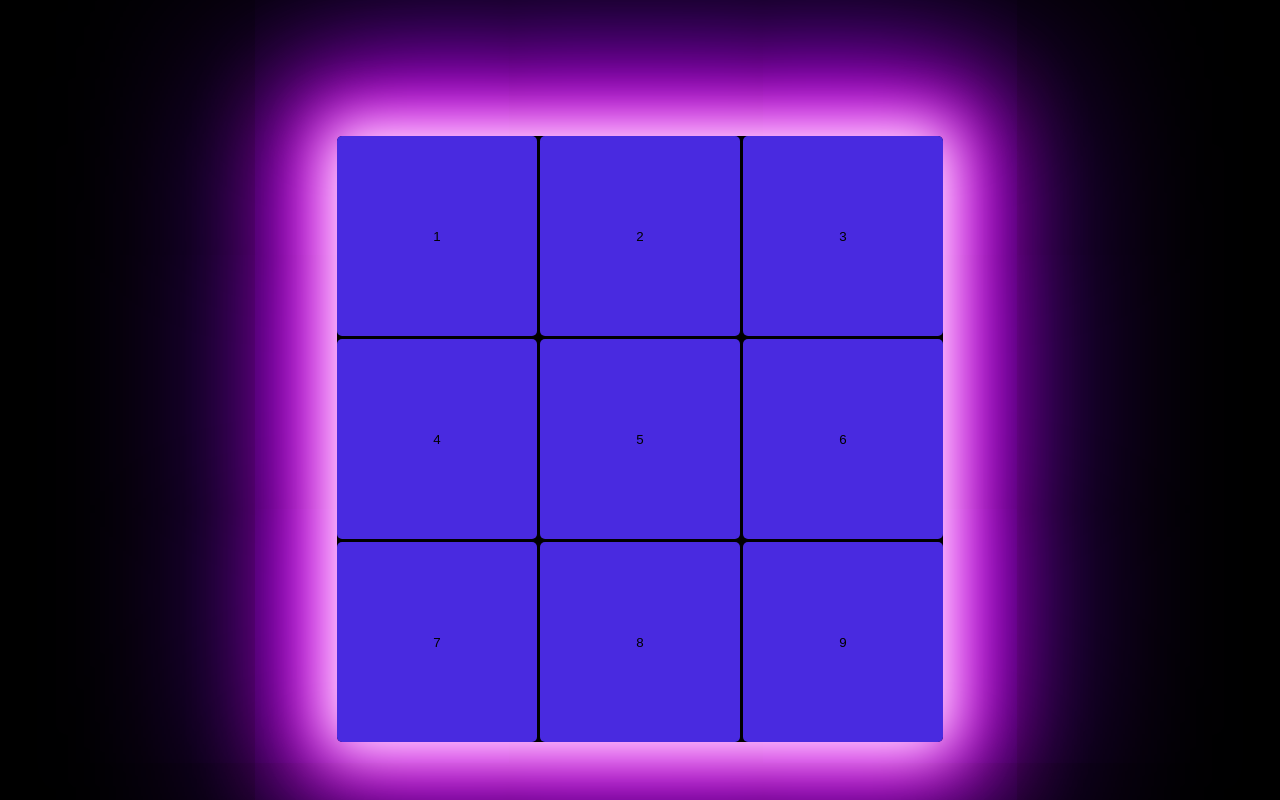
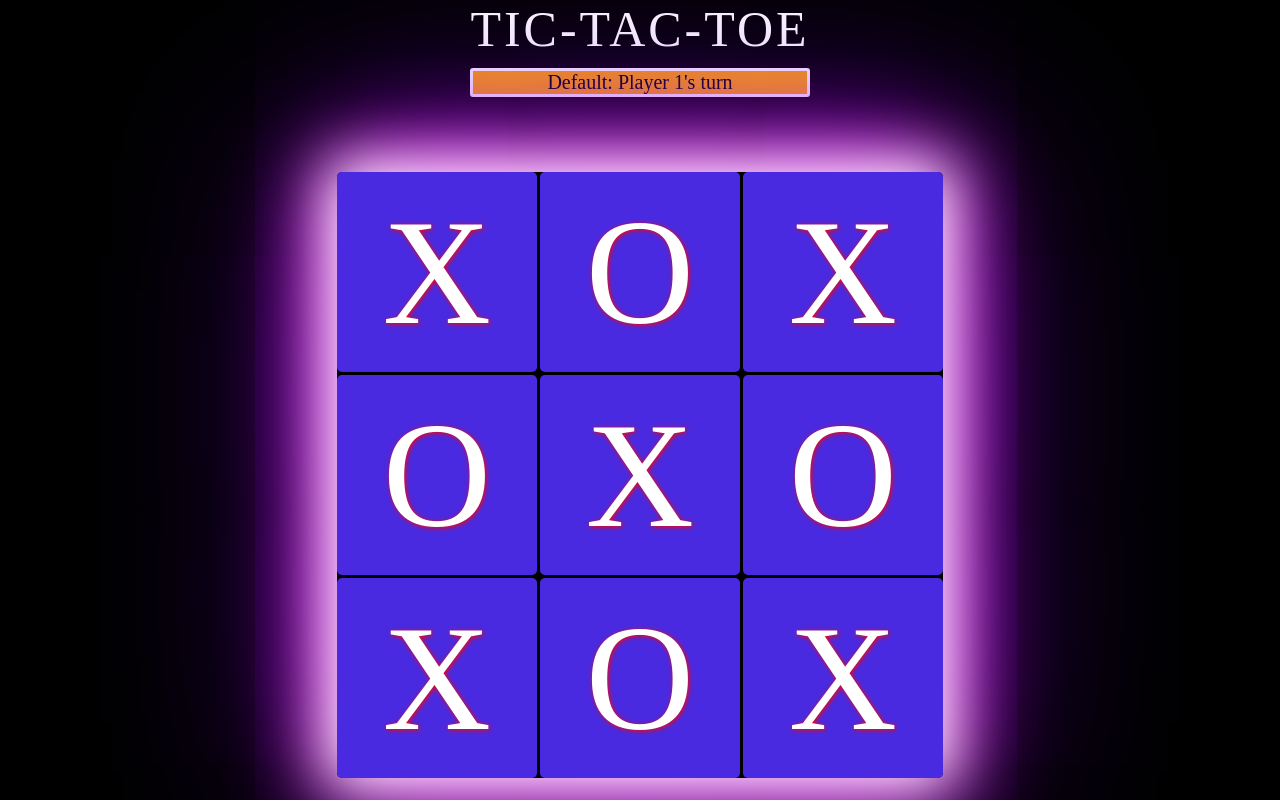
Before and after one commit to iZhGH/TicTacToe, a plain HTML site: page index.html in a window 1280 px wide. Drawn offline with Linux system fonts and the light colour scheme; a web font is replaced by a local one.

Commit message:
style(styles.css): finish UI style - Add text shadow - Use imported font - Make game message stand out - Change grid text color and size

```diff
--- a/index.html
+++ b/index.html
@@ -12,20 +12,22 @@
 <body>
 <div class="gameContainer">
     <div class="gameHeader">
-        <p>TIC-TAC-TOE</p>
+        <p class="gameTitle">TIC-TAC-TOE</p>
+        <div class="gameMessageDiv">
         <p class="gameMessage">Default: Player 1's turn</p>
+        </div>
     </div>
 
     <div class="gameGrid">
-        <button class="gridSpot 1">1</button>
-        <button class="gridSpot 2">2</button>
-        <button class="gridSpot 3">3</button>
-        <button class="gridSpot 4">4</button>
-        <button class="gridSpot 5">5</button>
-        <button class="gridSpot 6">6</button>
-        <button class="gridSpot 7">7</button>
-        <button class="gridSpot 8">8</button>
-        <button class="gridSpot 9">9</button>
+        <button class="gridSpot 1">X</button>
+        <button class="gridSpot 2">O</button>
+        <button class="gridSpot 3">X</button>
+        <button class="gridSpot 4">O</button>
+        <button class="gridSpot 5">X</button>
+        <button class="gridSpot 6">O</button>
+        <button class="gridSpot 7">X</button>
+        <button class="gridSpot 8">O</button>
+        <button class="gridSpot 9">X</button>
     </div>
 
 
--- a/styles.css
+++ b/styles.css
@@ -1,14 +1,11 @@
-:root {
-
-    --mainBackgroundColor: linear-gradient(#120458,#7a04eb);
-    --gameBoardBackgroundColor: linear-gradient(#ff00a0,#ff124f);
-
-}
 
 * {
     box-sizing: border-box;
     padding: 0;
     margin: 0;
+    font-family: "Viga", serif;
+  font-weight: 400;
+  font-style: normal;
 }
 
 body {
@@ -24,17 +21,43 @@ body {
 
 }
 
+
+
+
+.gameTitle {
+    color: white;
+    font-size: 50px;
+    letter-spacing: 3px;
+}
+.gameMessageDiv {
+    margin-top: 10px;
+    background-color:  orange;
+    border-radius: 3px;
+    border: solid white;
+}
+.gameMessage {
+    color: black;
+    text-align: center;
+    font-size: 20px;
+}
+
 .gameGrid {
     box-shadow:
     0 0 60px 10px #fff,
-    0 0 100px 40px #f0f,
-    0 0 200px 60px #7a04eb;
-    margin-top: 100px;
+    0 0 100px 10px #f0f,
+    0 0 200px 15px #7a04eb;
+    margin-top: 75px;
     display: grid;
     gap: 3px;
     grid-template-columns: repeat(3,minmax(100px,200px));
     grid-template-rows: repeat(3,minmax(100px,200px));
     border-radius: 5px;
+}
+
+.gridSpot {
+    color: white;
+    font-size: 150px;
+    text-shadow: 1px 1px 5px red;
 }
 
 button {
```
